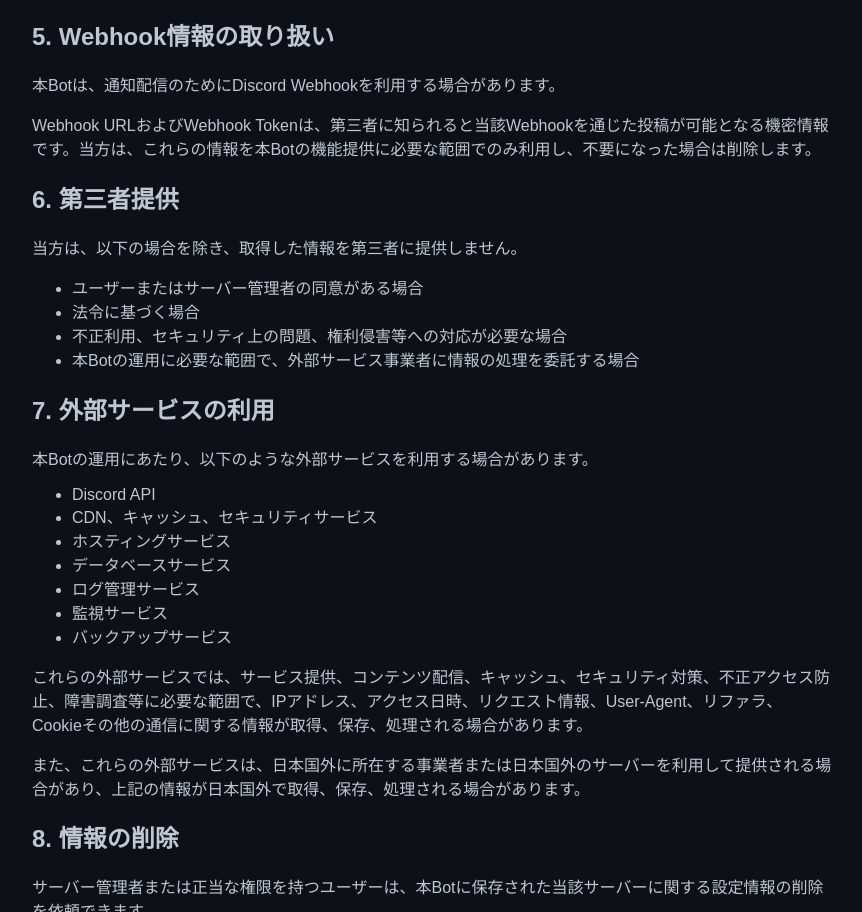
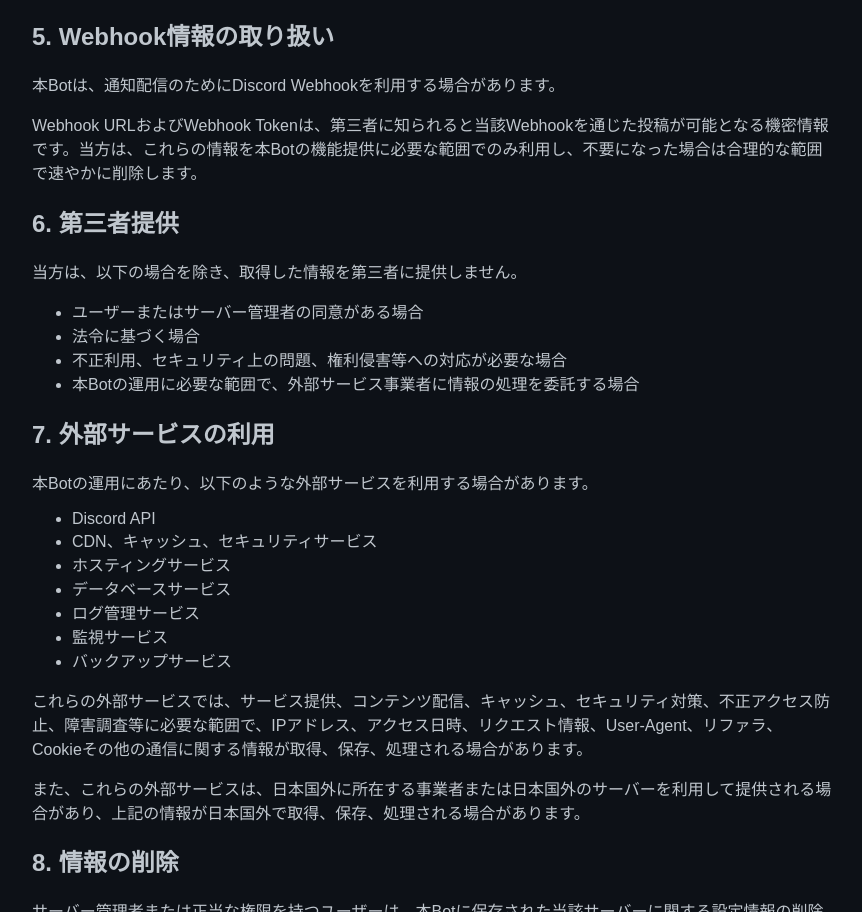
Before and after one commit to EEWBot/eewbot.net, a plain HTML site: page template/privacy/index.html in a window 1280 px wide. Shown: the part 1344-2256 px from the top of the page, without its empty margins (208-1070 px from the left). Drawn offline with Linux system fonts and the light colour scheme; a web font is replaced by a local one.

Commit message:
Update template/privacy/index.html
Co-authored-by: こけっち <50144466+sim1222@users.noreply.github.com>

```diff
--- a/template/privacy/index.html
+++ b/template/privacy/index.html
@@ -70,7 +70,7 @@
 				<section>
 					<h2>5. Webhook情報の取り扱い</h2>
 					<p>本Botは、通知配信のためにDiscord Webhookを利用する場合があります。</p>
-					<p>Webhook URLおよびWebhook Tokenは、第三者に知られると当該Webhookを通じた投稿が可能となる機密情報です。当方は、これらの情報を本Botの機能提供に必要な範囲でのみ利用し、不要になった場合は削除します。</p>
+					<p>Webhook URLおよびWebhook Tokenは、第三者に知られると当該Webhookを通じた投稿が可能となる機密情報です。当方は、これらの情報を本Botの機能提供に必要な範囲でのみ利用し、不要になった場合は合理的な範囲で速やかに削除します。</p>
 				</section>
 
 				<section>
```
